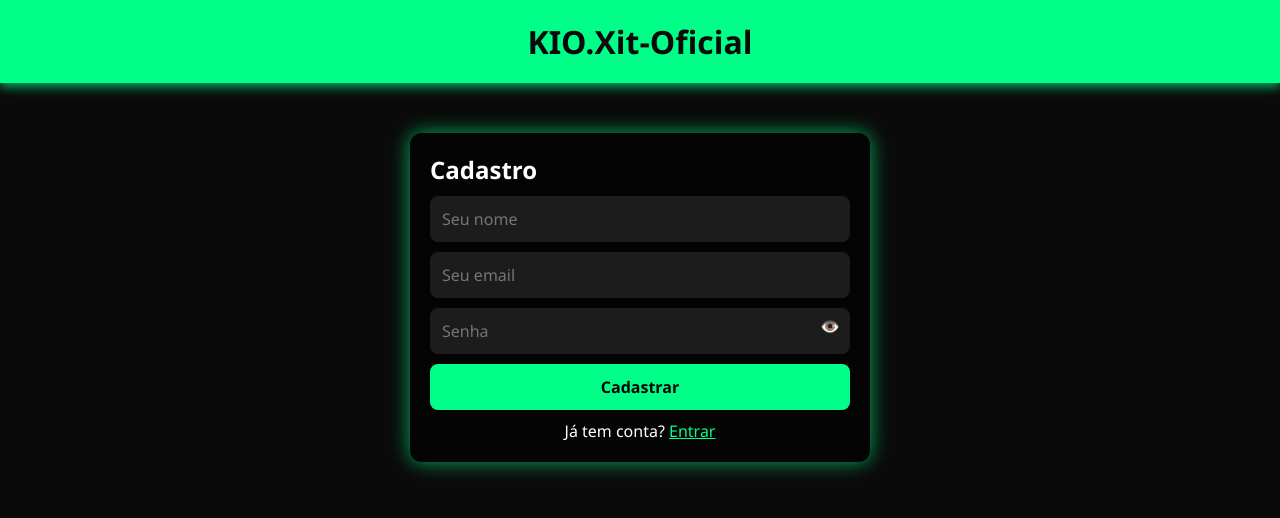
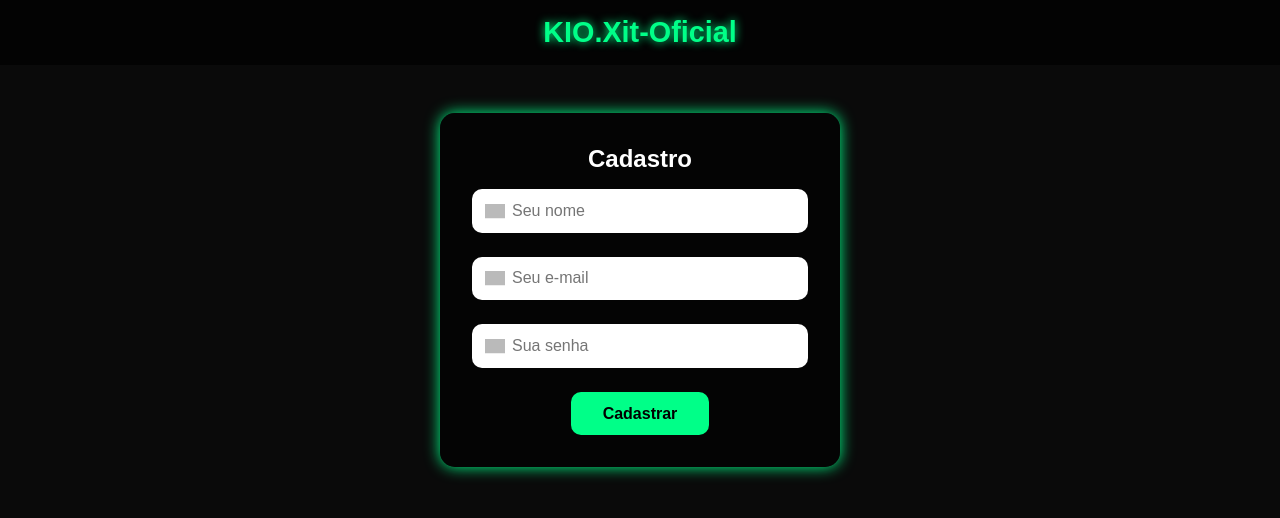
Before and after one commit to Kiodeev/KIO.loja.xit, a plain HTML site: page index.html in a window 1280 px wide. Drawn offline with Linux system fonts and the light colour scheme; grey boxes are pictures that could not be loaded.

Commit message:
Update index.html

```diff
--- a/index.html
+++ b/index.html
@@ -2,190 +2,189 @@
 <head>
   <meta charset="UTF-8">
   <meta name="viewport" content="width=device-width, initial-scale=1.0">
-  <title>KIO.Xit-Oficial - Loja de Hacks e ModMenus</title>
+  <title>KIO.Xit-Oficial - Loja de Mod Menus</title>
   <style>
-    * { margin: 0; padding: 0; box-sizing: border-box; font-family: 'Segoe UI', sans-serif; }
+    :root {
+      --primary-color: #00ff88;
+      --background: #0a0a0a;
+      --card-bg: rgba(0, 0, 0, 0.6);
+      --text-color: #ffffff;
+    }* {
+  margin: 0;
+  padding: 0;
+  box-sizing: border-box;
+}
+
 body {
-      background: #0a0a0a;
-      color: #fff;
-      overflow-x: hidden;
+  background: var(--background);
+  color: var(--text-color);
+  font-family: Arial, sans-serif;
 }
+
 header {
-      background: #00ff88;
-      padding: 20px;
+  padding: 1rem;
+  background: #000000aa;
   text-align: center;
-      box-shadow: 0 4px 10px #00ff88aa;
+  font-size: 1.8rem;
+  font-weight: bold;
+  color: var(--primary-color);
+  text-shadow: 0 0 10px var(--primary-color);
 }
-    header h1 {
-      font-size: 2em;
-      color: #0a0a0a;
+
+.container {
+  padding: 1rem;
+  display: flex;
+  flex-direction: column;
+  align-items: center;
 }
-    .container {
-      padding: 20px;
-      max-width: 500px;
-      margin: 0 auto;
+
+.card {
+  background: var(--card-bg);
+  border-radius: 15px;
+  padding: 2rem;
+  margin-top: 2rem;
+  box-shadow: 0 0 15px var(--primary-color);
+  width: 90%;
+  max-width: 400px;
+  text-align: center;
+  animation: fadeIn 1s ease-in-out;
 }
-    .card {
-      background: rgba(0, 0, 0, 0.6);
-      padding: 20px;
-      border-radius: 12px;
-      box-shadow: 0 0 20px #00ff88aa;
-      margin-top: 30px;
-      animation: fadeIn 0.8s ease forwards;
+
+.card h2 {
+  margin-bottom: 1rem;
 }
+
+.form-group {
+  margin-bottom: 1.5rem;
+  position: relative;
+}
+
+.form-group input {
+  width: 100%;
+  padding: 0.8rem;
+  padding-left: 2.5rem;
+  border: none;
+  border-radius: 10px;
+  font-size: 1rem;
+}
+
+.form-group img {
+  position: absolute;
+  left: 0.8rem;
+  top: 50%;
+  transform: translateY(-50%);
+  width: 20px;
+  opacity: 0.7;
+}
+
+button {
+  padding: 0.8rem 2rem;
+  border: none;
+  border-radius: 10px;
+  background: var(--primary-color);
+  color: black;
+  font-weight: bold;
+  font-size: 1rem;
+  cursor: pointer;
+  transition: 0.3s;
+}
+
+button:hover {
+  background: #00cc66;
+}
+
+.shop {
+  display: none;
+  flex-direction: column;
+  align-items: center;
+  padding: 2rem;
+  animation: fadeIn 1s ease-in-out;
+}
+
+.product {
+  background: var(--card-bg);
+  border-radius: 15px;
+  padding: 1.5rem;
+  margin: 1rem;
+  box-shadow: 0 0 10px var(--primary-color);
+  width: 90%;
+  max-width: 600px;
+}
+
+.product h3 {
+  margin-bottom: 0.5rem;
+}
+
+.pix-box {
+  background: #111;
+  color: var(--text-color);
+  padding: 1rem;
+  margin-top: 1rem;
+  border-radius: 10px;
+  box-shadow: 0 0 10px var(--primary-color);
+  display: none;
+}
+
 @keyframes fadeIn {
   from { opacity: 0; transform: translateY(20px); }
   to { opacity: 1; transform: translateY(0); }
 }
-    input, button {
-      width: 100%;
-      padding: 12px;
-      margin-top: 10px;
-      border: none;
-      border-radius: 8px;
-      font-size: 1em;
-    }
-    input {
-      background: #1c1c1c;
-      color: #00ff88;
-    }
-    .password-toggle {
-      position: relative;
-    }
-    .password-toggle input {
-      padding-right: 40px;
-    }
-    .password-toggle span {
-      position: absolute;
-      right: 10px;
-      top: 50%;
-      transform: translateY(-50%);
-      cursor: pointer;
-    }
-    button {
-      background: #00ff88;
-      color: #000;
-      font-weight: bold;
-      transition: 0.3s;
-    }
-    button:hover {
-      background: #00cc6a;
-    }
-    .hidden { display: none; }
-    .store {
-      margin-top: 40px;
-    }
-    .product {
-      background: #111;
-      border: 2px solid #00ff88;
-      padding: 20px;
-      border-radius: 12px;
-      margin-bottom: 20px;
-    }
-    .profile {
-      text-align: right;
-      margin-bottom: 10px;
-    }
-    .profile button {
-      background: transparent;
-      color: #00ff88;
-      border: 1px solid #00ff88;
-      width: auto;
-      padding: 6px 12px;
-    }
+
   </style>
 </head>
 <body>
-  <header>
-    <h1>KIO.Xit-Oficial</h1>
-  </header>  <div class="container">
-    <div id="auth" class="card">
-      <h2 id="form-title">Cadastro</h2>
-      <input type="text" id="username" placeholder="Seu nome">
-      <input type="email" id="email" placeholder="Seu email">
-      <div class="password-toggle">
-        <input type="password" id="password" placeholder="Senha">
-        <span onclick="togglePassword()">👁️</span>
+  <header>KIO.Xit-Oficial</header>
+  <div class="container">
+    <div class="card" id="register-card">
+      <h2>Cadastro</h2>
+      <div class="form-group">
+        <img src="https://img.icons8.com/ios-glyphs/30/user--v1.png" />
+        <input type="text" id="name" placeholder="Seu nome">
       </div>
-      <button onclick="register()">Cadastrar</button>
-      <p style="margin-top:10px; text-align:center;">Já tem conta? <a href="#" onclick="switchToLogin()" style="color:#00ff88">Entrar</a></p>
-    </div><div id="store" class="card hidden">
-  <div class="profile">
-    <span id="user-name"></span>
-    <button onclick="logout()">Sair</button>
+      <div class="form-group">
+        <img src="https://img.icons8.com/ios-glyphs/30/new-post.png" />
+        <input type="email" id="email" placeholder="Seu e-mail">
       </div>
-  <h2>Loja</h2>
+      <div class="form-group">
+        <img src="https://img.icons8.com/ios-glyphs/30/lock--v1.png" />
+        <input type="password" id="password" placeholder="Sua senha">
+      </div>
+      <button onclick="cadastrar()">Cadastrar</button>
+    </div><div class="shop" id="shop">
   <div class="product">
     <h3>VortexGraal v1.0</h3>
-    <p>ModMenu completo - R$25</p>
-    <button onclick="buyProduct()">Comprar</button>
+    <p>Preço: R$25,00</p>
+    <button onclick="mostrarPagamento()">Comprar</button>
+    <div class="pix-box" id="pix-box">
+      <p><strong>Chave Pix:</strong></p>
+      <p style="word-break: break-all">2c5a1867-47ac-4945-82d4-d9635d21ea47</p>
+      <button onclick="baixarAPK()">Download liberado</button>
+    </div>
   </div>
 </div>
 
-<div id="payment" class="card hidden">
-  <h2>Pagamento via Pix</h2>
-  <p>Chave Pix (copie e cole):</p>
-  <input type="text" readonly value="2c5a1867-47ac-4945-82d4-d9635d21ea47">
-  <p style="margin-top:10px;">Após pagamento, clique abaixo para baixar:</p>
-  <a href="com.quatroplay.GraalClassic_2.2.apk" download><button>Baixar Agora</button></a>
-</div>
+  </div>  <script>
+    function cadastrar() {
+      const nome = document.getElementById('name').value.trim();
+      const email = document.getElementById('email').value.trim();
+      const senha = document.getElementById('password').value.trim();
 
-  </div>  <script>
-    const auth = document.getElementById("auth");
-    const store = document.getElementById("store");
-    const payment = document.getElementById("payment");
-    const usernameInput = document.getElementById("username");
-    const emailInput = document.getElementById("email");
-    const passwordInput = document.getElementById("password");
-
-    function togglePassword() {
-      const type = passwordInput.type === 'password' ? 'text' : 'password';
-      passwordInput.type = type;
+      if (!nome || !email || !senha) {
+        alert("Preencha todos os campos corretamente!");
+        return;
       }
 
-    function register() {
-      const user = usernameInput.value.trim();
-      const email = emailInput.value.trim();
-      const pass = passwordInput.value.trim();
-      if (user && email && pass) {
-        localStorage.setItem("user", user);
-        localStorage.setItem("email", email);
-        localStorage.setItem("pass", pass);
-        login(user, pass);
-      } else {
-        alert("Preencha todos os campos.");
-      }
+      localStorage.setItem('usuario', JSON.stringify({ nome, email, senha }));
+      document.getElementById('register-card').style.display = 'none';
+      document.getElementById('shop').style.display = 'flex';
     }
 
-    function login(name, pass) {
-      document.getElementById("form-title").innerText = "Login";
-      if (name === localStorage.getItem("user") && pass === localStorage.getItem("pass")) {
-        auth.classList.add("hidden");
-        store.classList.remove("hidden");
-        document.getElementById("user-name").innerText = `Olá, ${name}`;
-      } else {
-        alert("Email ou senha incorretos.");
-      }
+    function mostrarPagamento() {
+      document.getElementById('pix-box').style.display = 'block';
     }
 
-    function switchToLogin() {
-      const name = localStorage.getItem("user") || "";
-      usernameInput.value = name;
-      emailInput.classList.add("hidden");
-      document.querySelector("button").innerText = "Entrar";
-      document.querySelector("button").setAttribute("onclick", `login('${name}', passwordInput.value)`);
-      document.getElementById("form-title").innerText = "Login";
-    }
-
-    function buyProduct() {
-      store.classList.add("hidden");
-      payment.classList.remove("hidden");
-    }
-
-    function logout() {
-      store.classList.add("hidden");
-      payment.classList.add("hidden");
-      auth.classList.remove("hidden");
+    function baixarAPK() {
+      window.location.href = 'com.quatroplay.GraalClassic_2.2.apk';
     }
   </script></body>
 </html>
```
Lines whose indentation alone changed are shown as unchanged.
